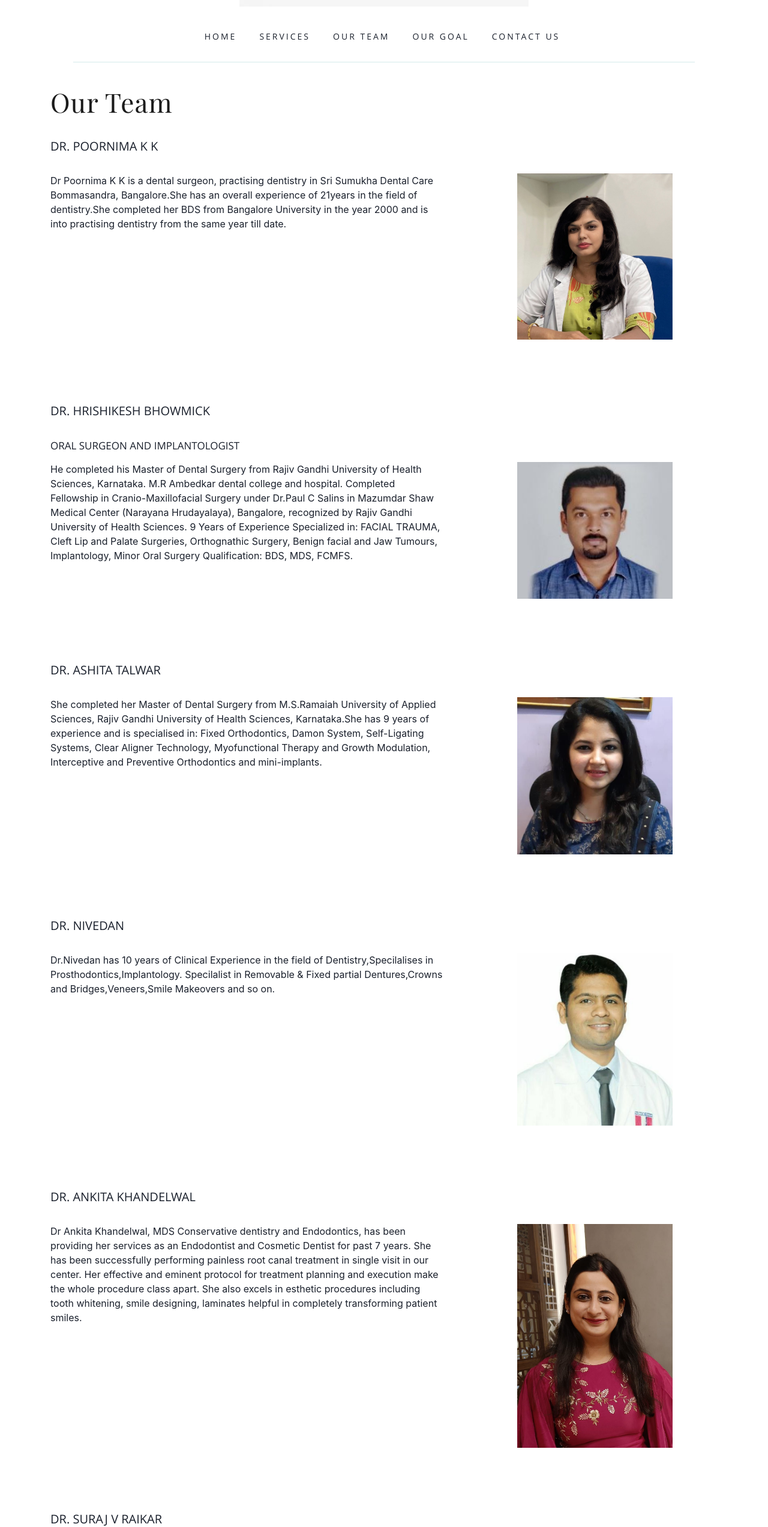
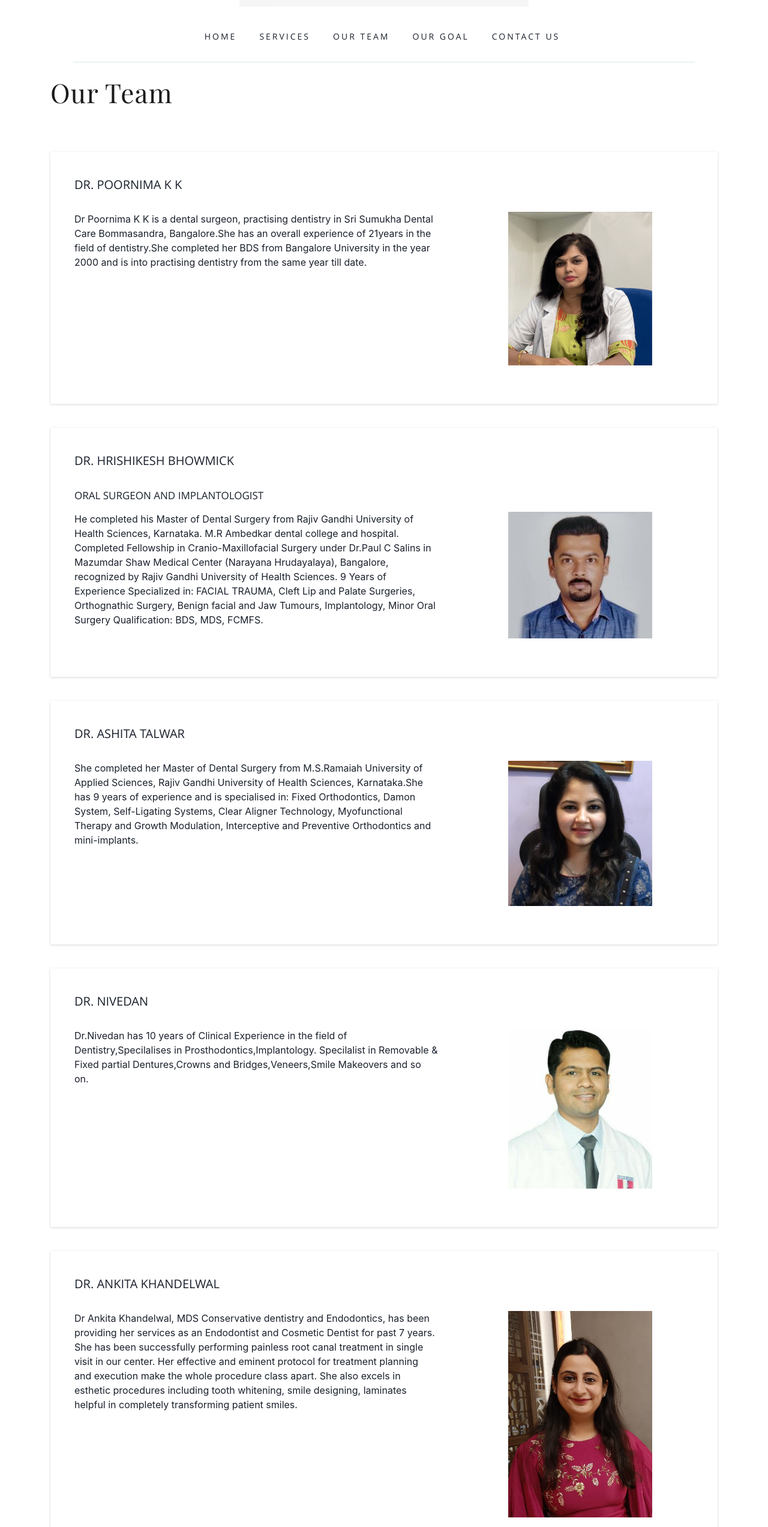
Before and after one commit to geraldchecka/dentalcare, a Next.js app: page /our-team in a window 1280 px wide. Shown: the part 162-2707 px from the top of the page at 60% size. Built offline with nearby package versions, Linux system fonts and the light colour scheme.

Commit message:
styling and other fixes

```diff
--- a/pages/our-team.js
+++ b/pages/our-team.js
@@ -7,10 +7,10 @@
     <>
       <Layout showDetails/>
       <SectionGroup>
-        <SectionItem>
-          <TreatmentHeading>
-            <h1>Our Team</h1>
-          </TreatmentHeading>
+        <TreatmentHeading>
+          <h1>Our Team</h1>
+        </TreatmentHeading>
+        <SectionItem withShadow>
           <DocName>DR. Poornima K K </DocName>
           <TreatmentWrapper>
             <TreatmentDescription>
@@ -21,7 +21,7 @@
             </TreatmentLogo>
           </TreatmentWrapper>
         </SectionItem>
-        <SectionItem>
+        <SectionItem withShadow>
           <TreatmentHeading>
           </TreatmentHeading>
           <DocName>DR. HRISHIKESH BHOWMICK</DocName>
@@ -38,7 +38,7 @@
             </TreatmentLogo>
           </TreatmentWrapper>
         </SectionItem>
-        <SectionItem>
+        <SectionItem withShadow>
           <TreatmentHeading>
           </TreatmentHeading>
           <DocName>DR. Ashita Talwar</DocName>
@@ -52,7 +52,7 @@
             </TreatmentLogo>
           </TreatmentWrapper>
         </SectionItem>
-        <SectionItem>
+        <SectionItem withShadow>
           <TreatmentHeading>
           </TreatmentHeading>
           <DocName>DR. Nivedan</DocName>
@@ -68,7 +68,7 @@
             </TreatmentLogo>
           </TreatmentWrapper>
         </SectionItem>
-        <SectionItem>
+        <SectionItem withShadow>
           <TreatmentHeading>
           </TreatmentHeading>
           <DocName>DR. Ankita Khandelwal</DocName>
@@ -85,7 +85,7 @@
             </TreatmentLogo>
           </TreatmentWrapper>
         </SectionItem>
-        <SectionItem>
+        <SectionItem withShadow>
           <TreatmentHeading>
           </TreatmentHeading>
           <DocName>DR. Suraj V Raikar</DocName>
--- a/styles/banner.styled.js
+++ b/styles/banner.styled.js
@@ -96,6 +96,7 @@
   margin-top: 40px;
   letter-spacing: normal;
   position: relative;
+  ${({ withShadow }) => (withShadow ? 'box-shadow: rgba(0, 0, 0, 0.16) 0px 1px 4px; padding: 40px;' : '')}
 `;
 
 export const IntroBanner = styled.div`
@@ -524,6 +525,7 @@
   }
   > h1 {
     font-size: 32px;
+    margin-top: 24px;
     margin-bottom: 24px;
     line-height: 1.2;
     letter-spacing: 0.023em;
```
Lines whose indentation alone changed are shown as unchanged.
